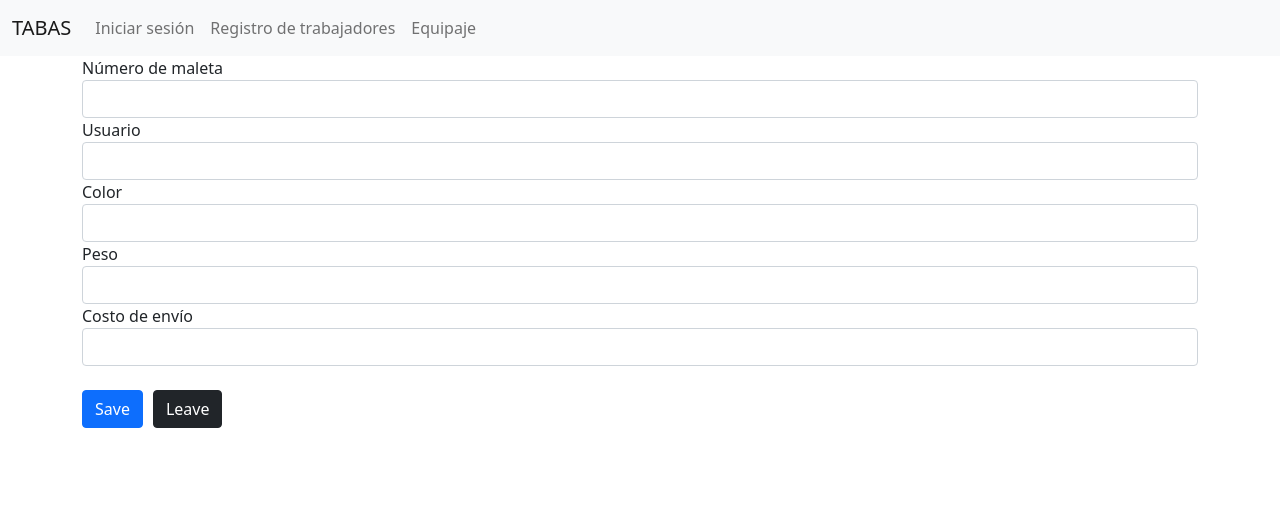
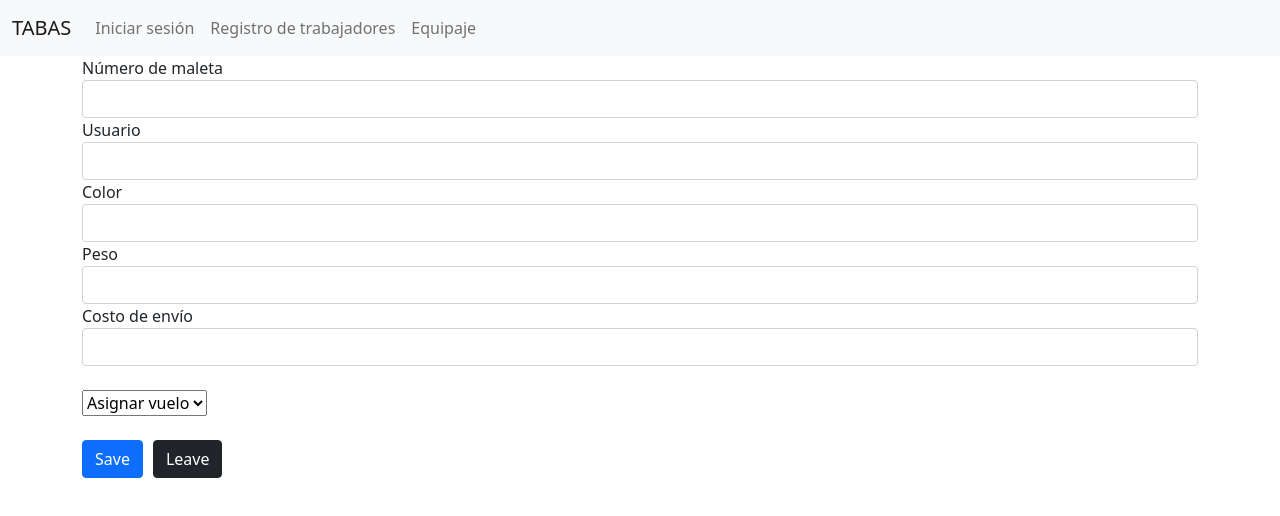
Before and after one commit to sebas0163/Tarea_corta__bases_TABAS, an Angular app in the folder Aplicación web/TABAS/: page /new-baggage in a window 1280 px wide. Shown: the top 516 px of the page. Built offline with nearby package versions, Linux system fonts and the light colour scheme.

Commit message:
[Update] Baggage
Assign a flight implementation

```diff
--- a/Aplicación web/TABAS/src/app/baggage/baggage.component.html
+++ b/Aplicación web/TABAS/src/app/baggage/baggage.component.html
@@ -16,8 +16,9 @@
             <th scope="row">{{ suitcase.id }}</th>
             <td>{{ suitcase.user }}</td>
             <td>{{ suitcase.color }}</td>
-            <td>{{ suitcase.weight }}</td>
-            <td>{{ suitcase.cost }}</td>
+            <td>{{ suitcase.weight }} kg</td>
+            <td>{{ suitcase.cost }} $</td>
+            <td>{{ suitcase.flight }}</td>
         </tr>
     </tbody>
 </table>
--- a/Aplicación web/TABAS/src/app/baggage/baggage.component.ts
+++ b/Aplicación web/TABAS/src/app/baggage/baggage.component.ts
@@ -18,7 +18,7 @@ export class BaggageComponent implements OnInit {
 
 
 
-  headers = ["Número de maleta", "Usuario", "Color", "Peso", "Costo de envío"]
+  headers = ["Número de maleta", "Usuario", "Color", "Peso", "Costo de envío", "Vuelo"]
 
   ngOnInit(): void {
   }
--- a/Aplicación web/TABAS/src/app/classes/suitcase.ts
+++ b/Aplicación web/TABAS/src/app/classes/suitcase.ts
@@ -5,17 +5,20 @@ export class Suitcase {
     color: string;
     weight: number;
     cost: number;
+    flight: string;
 
     constructor(id: number, user: string,
         color: string,
         weight: number,
-        cost: number,) {
+        cost: number,
+        flight?: string) {
 
         this.id = id;
         this.user = user;
         this.color = color;
         this.weight = weight;
         this.cost = cost;
+        this.flight = flight || "";
     }
 
 
--- a/Aplicación web/TABAS/src/app/new-baggage/new-baggage.component.html
+++ b/Aplicación web/TABAS/src/app/new-baggage/new-baggage.component.html
@@ -21,6 +21,15 @@
             <input type="text" class="form-control" formControlName="cost">
         </div>
         <br>
+        <div class="dd">
+            <select class="dds" formControlName="flight">
+                <option value="">Asignar vuelo</option>
+                <option *ngFor="let flight of dropdownOptions" [ngValue]="flight">
+                    {{ flight }}
+                </option>
+            </select>
+        </div>
+        <br>
         <div class="relative">
             <button type="submit" class="btn btn-primary" style="margin-right: 10px;"
                 (click)="addBaggage()">Save</button>
--- a/Aplicación web/TABAS/src/app/new-baggage/new-baggage.component.ts
+++ b/Aplicación web/TABAS/src/app/new-baggage/new-baggage.component.ts
@@ -16,8 +16,11 @@ export class NewBaggageComponent implements OnInit {
     user: new FormControl(''),
     color: new FormControl(''),
     weight: new FormControl(''),
-    cost: new FormControl('')
+    cost: new FormControl(''),
+    flight: new FormControl('')
   })
+
+  dropdownOptions: any = ["SK 3341", "TP 1025", "UX 6025", "SN 3722", "JAI8686"];
 
   constructor(private router: Router, private data: DataService) { }
 
@@ -34,13 +37,15 @@ export class NewBaggageComponent implements OnInit {
     let fcolor = this.newForm.get('color')?.value;
     let fweight = this.newForm.get('weight')?.value;
     let fcost = this.newForm.get('cost')?.value;
+    let fflight = this.newForm.get('flight')?.value;
 
     let baggage = new Suitcase(
       fid,
       fuser,
       fcolor,
       fweight,
-      fcost
+      fcost,
+      fflight
     )
 
     this.data.add(baggage);
```
